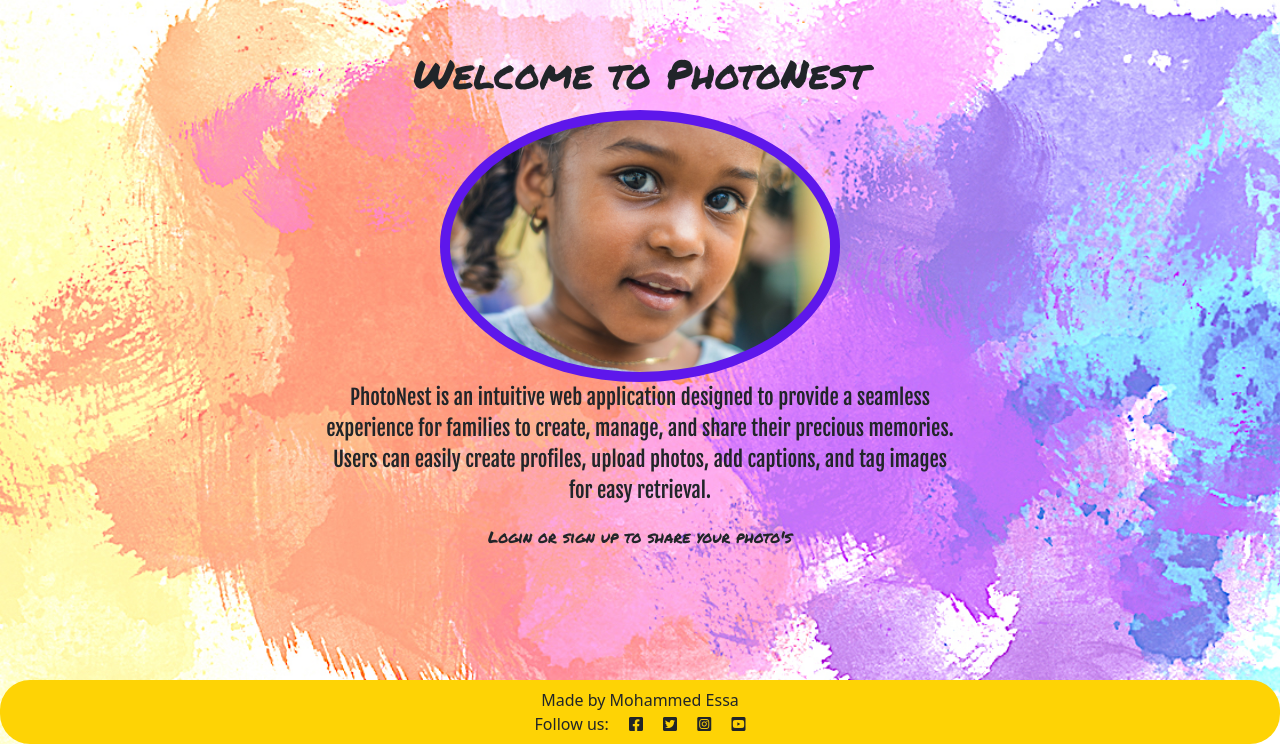
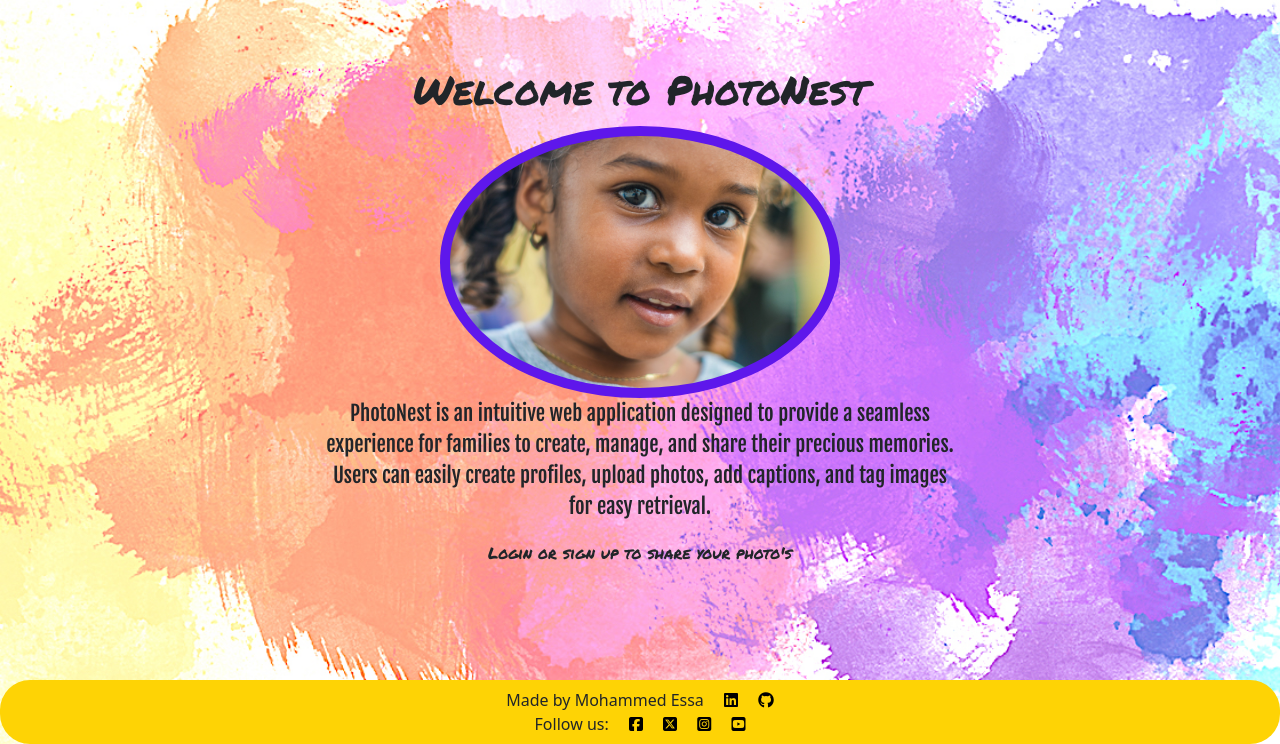
Before and after one commit to MoEssa1/PhotoNest, a Django app: template album/templates/album/index.html in a window 1280 px wide. Shown: the part 56-800 px from the top of the page. Run offline with Django 3.2, Linux system fonts and the light colour scheme; the template is opened without the code that fills it, so the values that code supplies are empty; some libraries are stand-ins or nearby versions.

Commit message:
Added favicon and links to footer

```diff
--- a/static/css/style.css
+++ b/static/css/style.css
@@ -63,6 +63,17 @@ footer {
     position: fixed;
     bottom: 0;
     z-index: 1030;
+}
+
+.icon {
+    text-decoration: none;
+    color: black;
+}
+
+
+.icon:hover {
+    text-decoration: none;
+    color: #424649;
 }
 
 /* -------index.html */
--- a/static/js/script.js
+++ b/static/js/script.js
@@ -3,4 +3,4 @@ setTimeout(function () {
     let messages = document.getElementById('msg');
     let alert = new bootstrap.Alert(messages);
     alert.close();
-}, 3000);
+}, 6000);
--- a/templates/base.html
+++ b/templates/base.html
@@ -16,6 +16,8 @@
     <link rel="preconnect" href="https://fonts.gstatic.com" crossorigin>
     <link href="https://fonts.googleapis.com/css2?family=Fjalla+One&family=Permanent+Marker&display=swap" rel="stylesheet">
 
+    <!-- Favicon -->
+    <link rel="shortcut icon" type="image/png" href="{% static 'images/photos/favicon.ico' %}">
 
     <!-- Font Awesome CSS -->
     <link rel="stylesheet" href="https://cdnjs.cloudflare.com/ajax/libs/font-awesome/5.15.3/css/all.min.css">
@@ -72,7 +74,7 @@
     </nav>
 
     <!-- Alert Message -->
-    <div class="container pt-5">
+    <div class="container mt-3 pt-5">
         <div class="row">
             <div class="col-md-8 offset-md-2">
                 {% for message in messages %}
@@ -94,17 +96,23 @@
 
     <!-- Footer -->
     <footer class="footer mt-auto py-2 dark-bg fixed-bottom">
-        <p class="m-0 text-center">Made by Mohammed Essa</p>
-        <p class="m-0 text-center">Follow us: <i class="fab fa-facebook-square ms-3"></i>
-            <i class="fab fa-twitter-square ms-3"></i>
-            <i class="fab fa-instagram-square ms-3"></i>
-            <i class="fab fa-youtube-square ms-3"></i>
+        <p class="m-0 text-center">Made by Mohammed Essa
+            <a class="icon" href="https://www.linkedin.com/in/mohammed-essa-05745b256/" target="_blank" rel="noopener noreferrer"><i class="fab fa-linkedin ms-3"></i></a>
+            <a class="icon" href="https://github.com/MoEssa1/PhotoNest" target="_blank" rel="noopener noreferrer"><i class="fab fa-github ms-3"></i></a>
+        </p>
+
+        <p class="m-0 text-center">Follow us:
+            <a class="icon" href="http://www.facebook.com" target="_blank" rel="noopener noreferrer"><i class="fab fa-facebook-square ms-3"></i></a>
+            <a class="icon" href="http://www.x.com" target="_blank" rel="noopener noreferrer"><i class="fa-brands fa-square-x-twitter ms-3"></i></a>
+            <a class="icon" href="http://www.instagram.com" target="_blank" rel="noopener noreferrer"><i class="fab fa-instagram-square ms-3"></i></a>
+            <a class="icon" href="http://www.youtube.com"><i class="fab fa-youtube-square ms-3"></i></a>
         </p>
     </footer>
 
     <script src="https://cdn.jsdelivr.net/npm/bootstrap@5.0.1/dist/js/bootstrap.bundle.min.js"
         integrity="sha384-gtEjrD/SeCtmISkJkNUaaKMoLD0//ElJ19smozuHV6z3Iehds+3Ulb9Bn9Plx0x4" crossorigin="anonymous">
-        </script>
+    </script>
+    <script src="https://kit.fontawesome.com/7272ffe105.js" crossorigin="anonymous"></script>
     <script src="{% static 'js/script.js' %}"></script>
 </body>
 
```
Also changed, not shown: album/views.py (+7 -0 lines), static/images/photos/favicon.ico (added), 3 other files.
